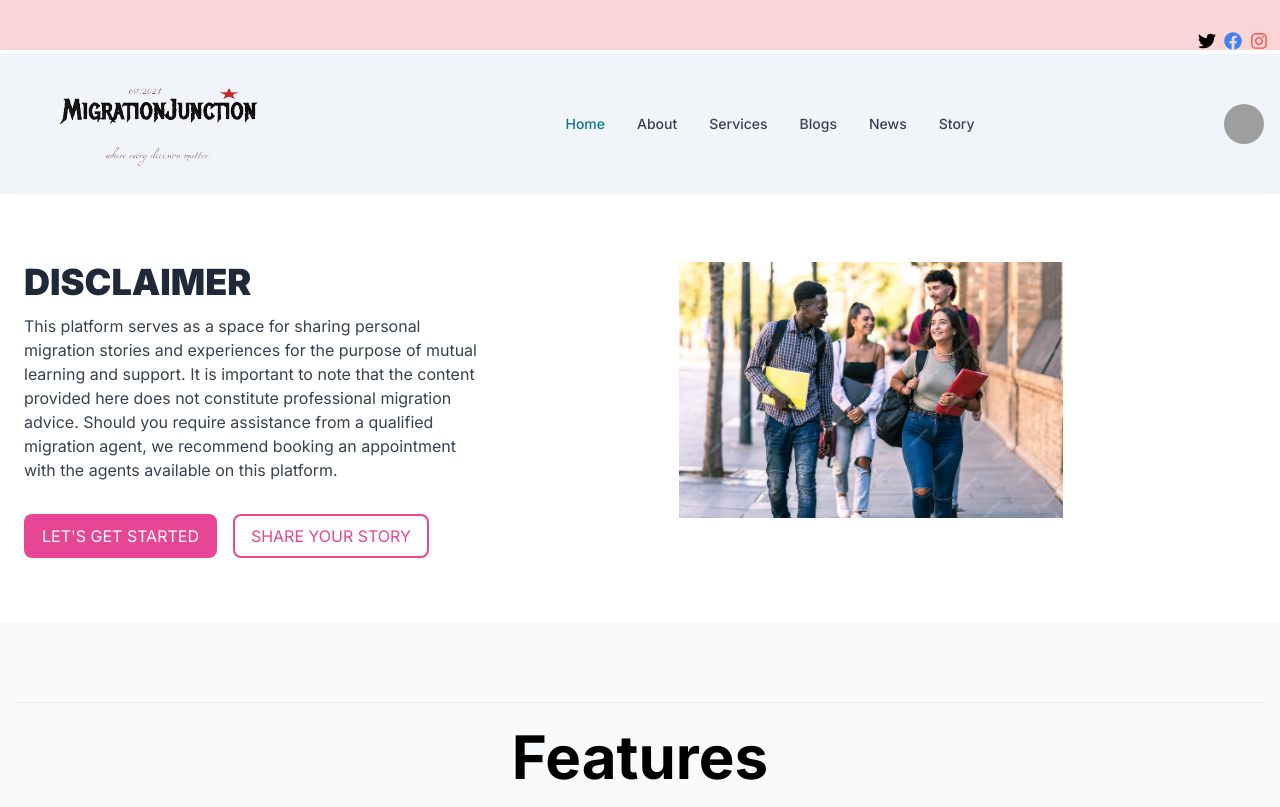
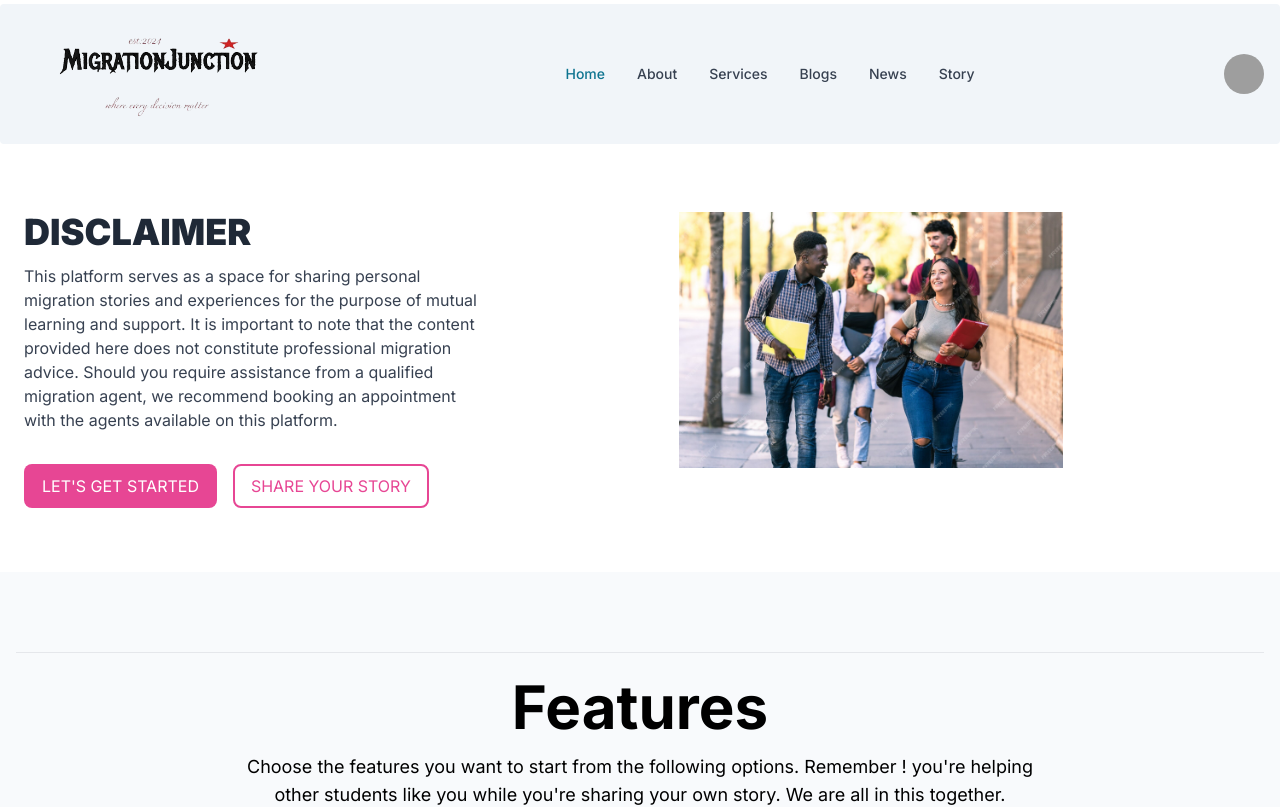
Before and after one commit to kiransamjhana/immi-tracker, a Next.js app: page / in a window 1280 px wide. Shown: the top 807 px of the page. Built offline with nearby package versions, Linux system fonts and the light colour scheme; grey boxes are pictures that could not be loaded.

Commit message:
navbar sticky done

```diff
--- a/app/components/Nav.tsx
+++ b/app/components/Nav.tsx
@@ -14,7 +14,7 @@ import Image from "next/image";
 
 const Nav = () => {
   return (
-    <div className="mt-1 mb-1 ">
+    <div className="mt-1 mb-1  sticky top-0 z-50  ">
       <Navbar fluid rounded className="bg-slate-100">
         <NavbarBrand href="#">
           <div className="logo ">
--- a/app/components/TopSection.tsx
+++ b/app/components/TopSection.tsx
@@ -6,8 +6,10 @@ const TopSection = () => {
   return (
     <div>
       <div className="grid grid-cols-1 md:grid-cols-2 gap-0 p-0 bg-gray-200">
-        <div className="bg-red-200 ">
+        <div className="">
           <div className="flex  flex-col justify-start text-zinc-950 mt-1">
+            {/* Search input field */}
+
             {/* <div className="logo ">
               {" "}
               <Image src="/log.png" alt="logo" width={300} height={300} />
@@ -15,7 +17,7 @@ const TopSection = () => {
           </div>
         </div>
 
-        <div className="bg-red-200">
+        <div className="">
           <div className="flex justify-end items-center mt-8 mr-3 ">
             {" "}
             {/* Added items-center class to vertically center the icons */}
--- a/app/page.tsx
+++ b/app/page.tsx
@@ -11,7 +11,6 @@ import MigrationNews from "./components/MIgrationNews";
 export default function Home() {
   return (
     <main className="flex min-h-screen flex-col  ">
-      <TopSection />
       <Nav />
       <HeroSection />
       <Features />
```
